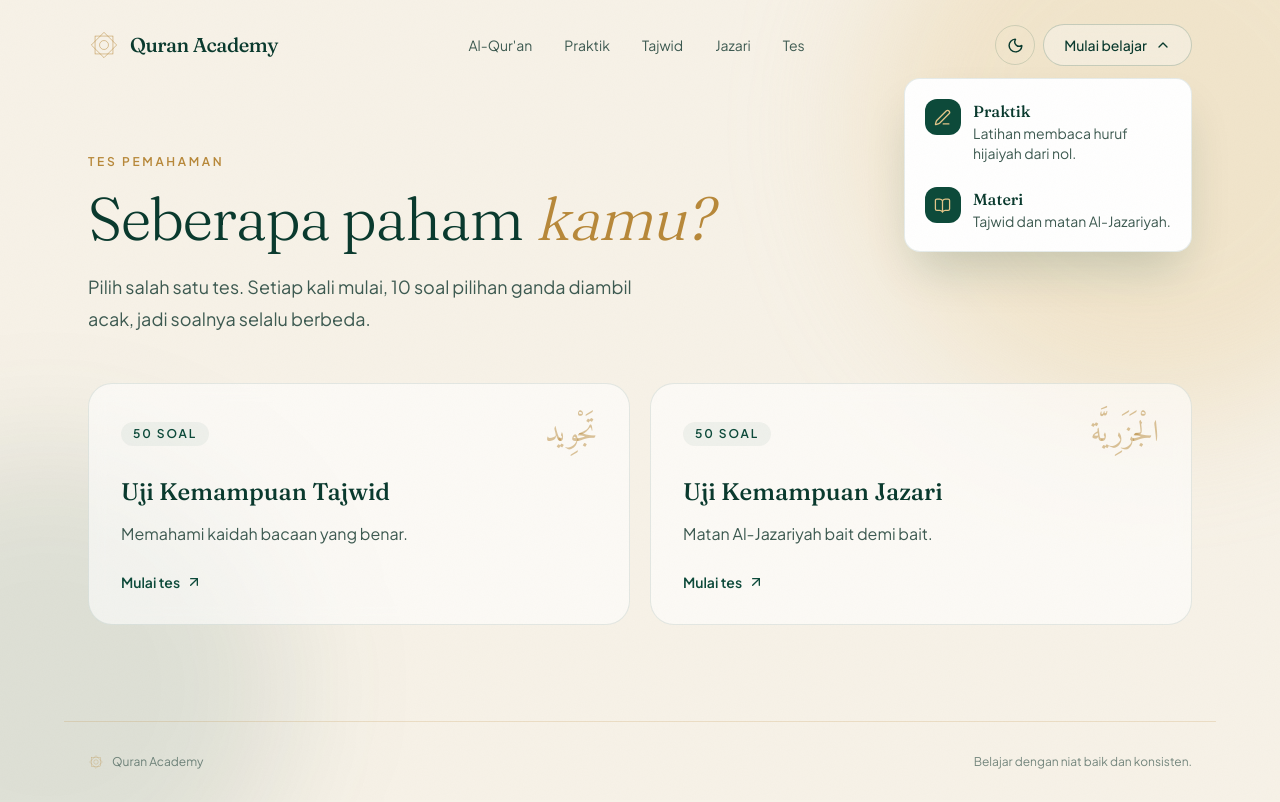
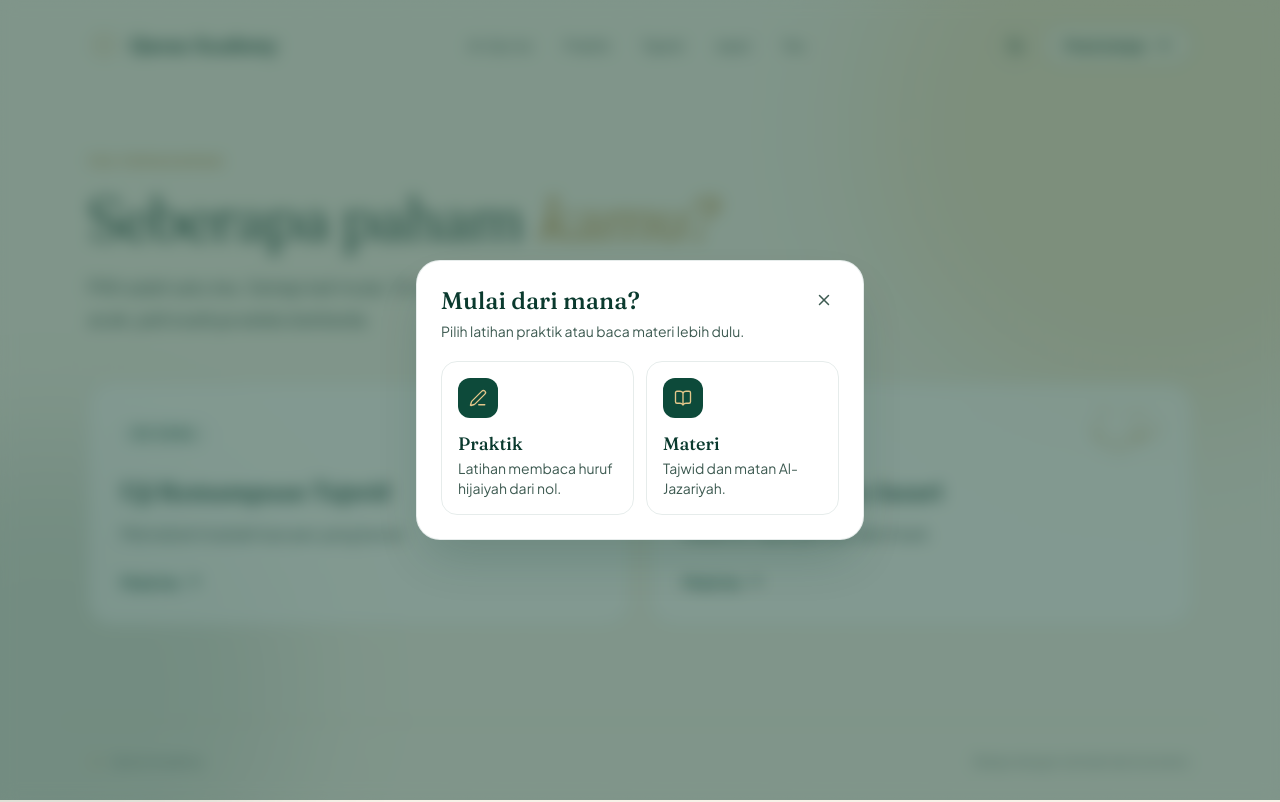
Before and after one commit to aalfath7/Quran-Academy, a Next.js app: page /tes in a window 1280 px wide. Both pictures are taken after a click on the button "Mulai belajar". Built offline with nearby package versions, Linux system fonts and the light colour scheme.

Commit message:
edit button learn

```diff
--- a/src/app/page.tsx
+++ b/src/app/page.tsx
@@ -231,8 +231,6 @@ export default async function Home() {
               Mulailah hari ini, <em className="italic text-gold-soft">walau satu ayat.</em>
             </h2>
             <StartLearningMenu
-              align="center"
-              side="top"
               className="mt-10 inline-block"
               buttonClassName="rounded-full bg-gold-soft px-7 py-4 text-sm font-semibold text-brand-deep transition hover:-translate-y-0.5 hover:bg-cream"
             />
--- a/src/components/site-chrome.tsx
+++ b/src/components/site-chrome.tsx
@@ -29,7 +29,6 @@ export function SiteHeader() {
       <div className="flex items-center gap-2">
         <ThemeToggle />
         <StartLearningMenu
-          align="right"
           className="hidden sm:block"
           buttonClassName="rounded-full border border-forest/20 bg-paper/60 px-5 py-2.5 text-sm font-medium text-forest-deep backdrop-blur transition hover:border-forest/40 hover:bg-surface/70"
         />
--- a/src/components/start-learning-menu.tsx
+++ b/src/components/start-learning-menu.tsx
@@ -1,8 +1,8 @@
 "use client";
 
-import { ArrowRight, BookOpen, ChevronDown, PenLine } from "lucide-react";
+import { ArrowRight, BookOpen, PenLine, X } from "lucide-react";
 import Link from "next/link";
-import { useEffect, useId, useRef, useState } from "react";
+import { useId, useRef } from "react";
 import { categoryInfo } from "@/lib/categories";
 import { useLastLearned, useLessonProgress } from "./learning-progress-ui";
 import { usePracticeProgress } from "./practice/use-practice-progress";
@@ -12,31 +12,19 @@ const choices = [
   { href: "/belajar", label: "Materi", description: "Tajwid dan matan Al-Jazariyah.", icon: BookOpen }
 ];
 
-const alignClasses = {
-  left: "left-0",
-  center: "left-1/2 -translate-x-1/2",
-  right: "right-0"
-};
-
 /**
  * "Lanjut belajar" goes straight back to the page studied last in this browser; a first-time visitor
- * sees "Mulai belajar" and picks between practice drills and reading material instead.
+ * sees "Mulai belajar", which opens a modal to pick between practice drills and reading material.
  */
 export function StartLearningMenu({
   className = "",
-  buttonClassName = "",
-  align = "left",
-  side = "bottom"
+  buttonClassName = ""
 }: {
   className?: string;
   buttonClassName?: string;
-  align?: keyof typeof alignClasses;
-  /** Open upward where the button sits at the bottom of a clipped container. */
-  side?: "top" | "bottom";
 }) {
-  const [open, setOpen] = useState(false);
-  const rootRef = useRef<HTMLDivElement>(null);
-  const menuId = useId();
+  const dialogRef = useRef<HTMLDialogElement>(null);
+  const titleId = useId();
   const [lastLearned] = useLastLearned();
   const [practiceProgress] = usePracticeProgress();
   const [lessonProgress] = useLessonProgress();
@@ -45,24 +33,6 @@ export function StartLearningMenu({
     lastLearned ??
     (practiceProgress.last ? { href: `/praktik/${practiceProgress.last}`, title: "" } : null) ??
     (lessonProgress.last ? { href: `/belajar/${lessonProgress.last}`, title: "" } : null);
-
-  useEffect(() => {
-    if (!open) return;
-
-    function onPointerDown(event: PointerEvent) {
-      if (!rootRef.current?.contains(event.target as Node)) setOpen(false);
-    }
-    function onKeyDown(event: KeyboardEvent) {
-      if (event.key === "Escape") setOpen(false);
-    }
-
-    document.addEventListener("pointerdown", onPointerDown);
-    document.addEventListener("keydown", onKeyDown);
-    return () => {
-      document.removeEventListener("pointerdown", onPointerDown);
-      document.removeEventListener("keydown", onKeyDown);
-    };
-  }, [open]);
 
   if (resume) {
     return (
@@ -79,42 +49,67 @@ export function StartLearningMenu({
     );
   }
 
+  const close = () => dialogRef.current?.close();
+
   return (
-    <div ref={rootRef} className={`relative ${className}`}>
+    <div className={className}>
       <button
         type="button"
-        aria-expanded={open}
-        aria-controls={menuId}
-        onClick={() => setOpen((value) => !value)}
+        aria-haspopup="dialog"
+        onClick={() => dialogRef.current?.showModal()}
         className={`group inline-flex items-center gap-2 ${buttonClassName}`}
       >
         Mulai belajar
-        <ChevronDown aria-hidden="true" size={16} className={`transition ${open ? "rotate-180" : ""}`} />
+        <ArrowRight aria-hidden="true" size={16} className="transition group-hover:translate-x-1" />
       </button>
 
-      {open && (
-        <div
-          id={menuId}
-          className={`absolute z-30 w-72 rounded-2xl border border-forest/10 bg-surface p-2 text-left shadow-2xl shadow-brand-deep/20 ${alignClasses[align]} ${side === "top" ? "bottom-full mb-3" : "top-full mt-3"}`}
+      {/* Native <dialog> sits in the top layer, so it escapes the header blur and clipped sections. */}
+      <dialog
+        ref={dialogRef}
+        aria-labelledby={titleId}
+        onClick={(event) => {
+          if (event.target === event.currentTarget) close();
+        }}
+        className="m-auto w-[calc(100%-2rem)] max-w-md rounded-3xl border border-forest/10 bg-surface p-0 text-left shadow-2xl shadow-brand-deep/20 backdrop:bg-brand-deep/50 backdrop:backdrop-blur-sm"
       >
+        <div className="p-6">
+          <div className="flex items-start justify-between gap-4">
+            <div>
+              <h2 id={titleId} className="font-display text-2xl font-medium text-forest-deep">
+                Mulai dari mana?
+              </h2>
+              <p className="mt-1 text-sm text-ink-soft">Pilih latihan praktik atau baca materi lebih dulu.</p>
+            </div>
+            <button
+              type="button"
+              onClick={close}
+              aria-label="Tutup"
+              className="rounded-full p-1.5 text-ink-soft transition hover:bg-paper-deep/70 hover:text-forest-deep"
+            >
+              <X aria-hidden="true" size={18} />
+            </button>
+          </div>
+
+          <div className="mt-5 grid gap-3 sm:grid-cols-2">
             {choices.map(({ href, label, description, icon: Icon }) => (
               <Link
                 key={href}
                 href={href}
-              onClick={() => setOpen(false)}
-              className="flex items-start gap-3 rounded-xl px-3 py-3 transition hover:bg-paper-deep/70"
+                onClick={close}
+                className="flex flex-col gap-3 rounded-2xl border border-forest/10 p-4 transition hover:border-forest/30 hover:bg-paper-deep/70"
               >
-              <span className="flex size-9 shrink-0 items-center justify-center rounded-xl bg-brand text-gold-soft">
-                <Icon aria-hidden="true" size={17} strokeWidth={1.8} />
+                <span className="flex size-10 items-center justify-center rounded-xl bg-brand text-gold-soft">
+                  <Icon aria-hidden="true" size={18} strokeWidth={1.8} />
                 </span>
                 <span>
-                <span className="block font-display text-base font-medium text-forest-deep">{label}</span>
+                  <span className="block font-display text-lg font-medium text-forest-deep">{label}</span>
                   <span className="block text-sm leading-5 text-ink-soft">{description}</span>
                 </span>
               </Link>
             ))}
           </div>
-      )}
+        </div>
+      </dialog>
     </div>
   );
 }
```
Lines whose indentation alone changed are shown as unchanged.
